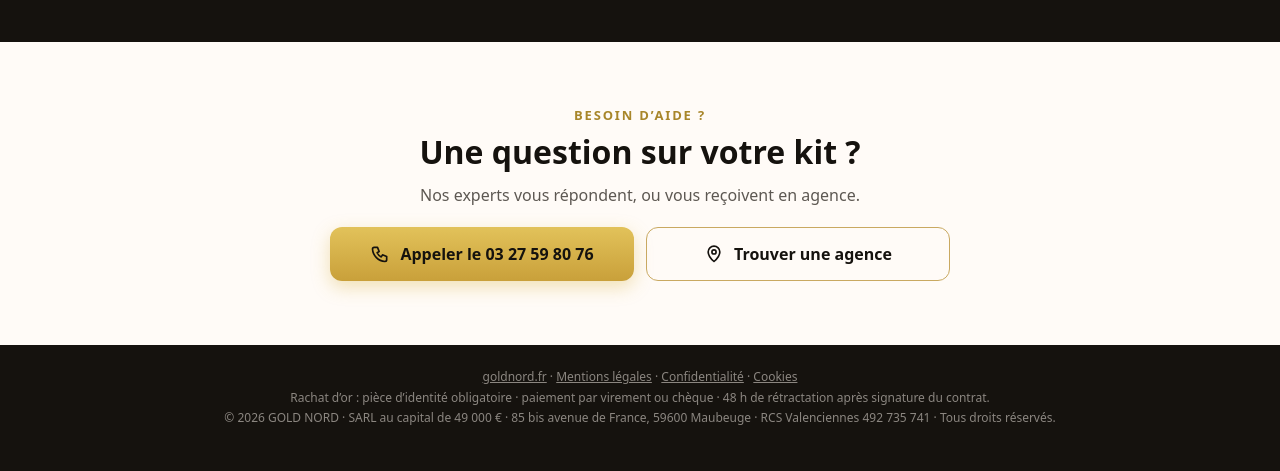
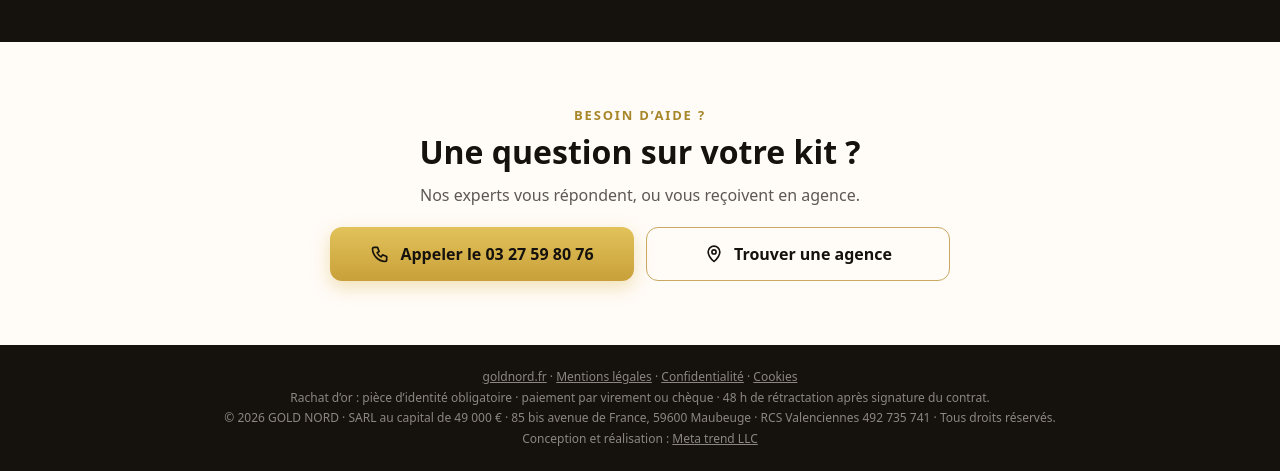
Before and after one commit to bamoum086-png/gold-nord, a plain HTML site: page merci/index.html in a window 1280 px wide. Shown: the part 1339-1810 px from the top of the page. Drawn offline with Linux system fonts and the light colour scheme.

Commit message:
merci V2.1: signature Meta trend LLC

```diff
--- a/merci/index.html
+++ b/merci/index.html
@@ -138,7 +138,7 @@ I.tick+
 '<a class="gn84t-btn gn84t-btn-gold" href="'+tel(C.phone)+'" data-gn84t="call">'+I.phone+' Appeler le '+esc(C.phone)+'</a>'+
 '<a class="gn84t-btn gn84t-btn-line" href="'+esc(C.agenciesUrl)+'" data-gn84t="agency">'+I.pin+' Trouver une agence</a>'+
 '</div></div></section>'+
-'<p class="gn84t-legal"><a href="'+esc(C.homeUrl)+'">goldnord.fr</a> · <a href="'+esc(C.legalUrl)+'">Mentions légales</a> · <a href="'+esc(C.privacyUrl)+'">Confidentialité</a> · <a href="https://goldnord.fr/politique-de-cookies-ue/">Cookies</a><br>Rachat d’or : pièce d’identité obligatoire · paiement par virement ou chèque · 48 h de rétractation après signature du contrat.<br>© '+new Date().getFullYear()+' GOLD NORD · SARL au capital de 49 000 € · 85 bis avenue de France, 59600 Maubeuge · RCS Valenciennes 492 735 741 · Tous droits réservés.</p>';
+'<p class="gn84t-legal"><a href="'+esc(C.homeUrl)+'">goldnord.fr</a> · <a href="'+esc(C.legalUrl)+'">Mentions légales</a> · <a href="'+esc(C.privacyUrl)+'">Confidentialité</a> · <a href="https://goldnord.fr/politique-de-cookies-ue/">Cookies</a><br>Rachat d’or : pièce d’identité obligatoire · paiement par virement ou chèque · 48 h de rétractation après signature du contrat.<br>© '+new Date().getFullYear()+' GOLD NORD · SARL au capital de 49 000 € · 85 bis avenue de France, 59600 Maubeuge · RCS Valenciennes 492 735 741 · Tous droits réservés.<br>Conception et réalisation : <a href="https://metatrendllc.com/" target="_blank" rel="noopener">Meta trend LLC</a></p>';
 track(C.events.view,{lead:store("gn84_lead")==="1"?"oui":"non"});
 root.addEventListener("click",function(e){var a=e.target.closest("[data-gn84t]");if(!a)return;var k=a.getAttribute("data-gn84t");
 if(k==="instagram"||k==="facebook")track(C.events.social,{reseau:k,position:"merci"});
```
